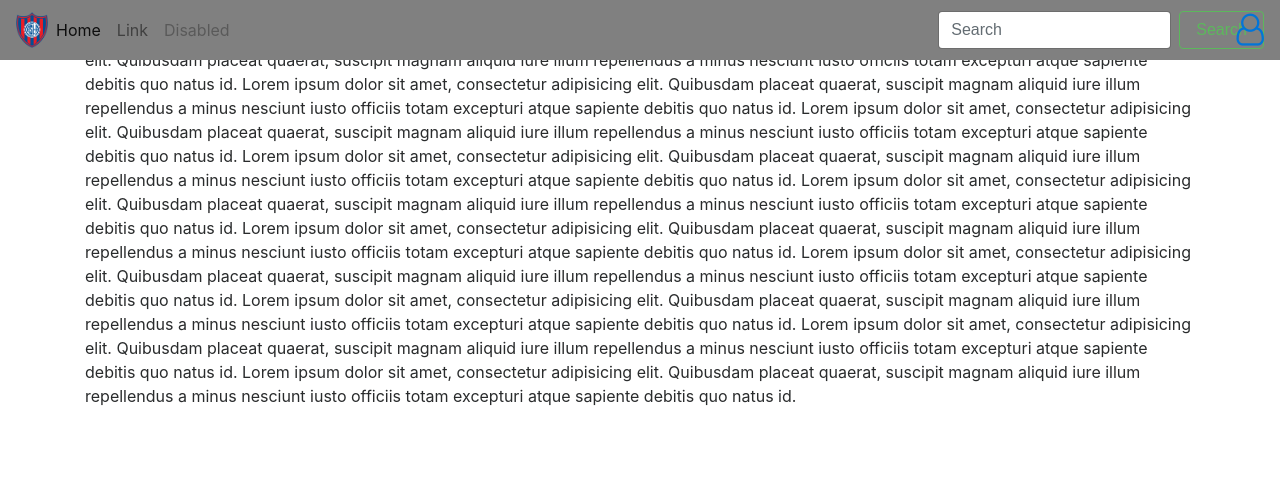
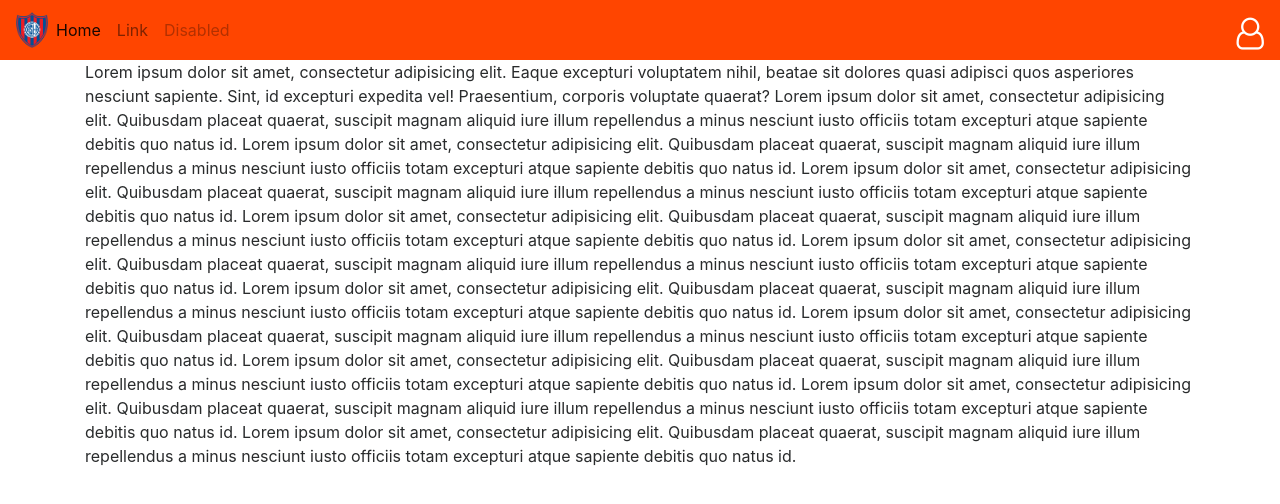
Before and after one commit to RobertoMoriyon/Navbar, a plain HTML site: page index.html in a window 1280 px wide. Drawn offline with nearby package versions, Linux system fonts and the light colour scheme; a script that the page names is missing.

Commit message:
Nav Updates

```diff
--- a/css/styles.css
+++ b/css/styles.css
@@ -1,5 +1,5 @@
 .navbar {
-    background-color: gray;
+    background-color: orangered;
 }
 
 .navbar-brand img{
@@ -14,3 +14,12 @@
 .navbar a{
     margin: auto;
 }
+
+.fixed-top{
+    position: inherit;
+}
+
+.login i{
+    color: white;
+    margin-top: 8px;
+}
--- a/index.html
+++ b/index.html
@@ -19,17 +19,18 @@
 
 
     <nav class="navbar fixed-top navbar-toggleable-md navbar-light bg-faded">
-        <a class="navbar-toggler-right" href="#">
-            <i class="fa fa-user-o fa-2x" aria-hidden="true"></i>
-        </a>
+
+        <button class="navbar-toggler navbar-toggler-left" type="button" data-toggle="collapse" data-target="#navbarSupportedContent" aria-controls="navbarSupportedContent" aria-expanded="false" aria-label="Toggle navigation">
+            <span class="navbar-toggler-icon"></span>
+        </button>
 
         <a class="navbar-brand" href="#">
             <img src="images/escudo1.png" alt="">
         </a>
 
-        <button class="navbar-toggler navbar-toggler-left" type="button" data-toggle="collapse" data-target="#navbarSupportedContent" aria-controls="navbarSupportedContent" aria-expanded="false" aria-label="Toggle navigation">
-            <span class="navbar-toggler-icon"></span>
-        </button>
+        <a class="navbar-toggler-right login" href="#">
+            <i class="fa fa-user-o fa-2x" aria-hidden="true"></i>
+        </a>
 
         <div class="collapse navbar-collapse" id="navbarSupportedContent">
             <ul class="navbar-nav mr-auto">
@@ -43,10 +44,6 @@
                     <a class="nav-link disabled" href="#">Disabled</a>
                 </li>
             </ul>
-            <form class="form-inline my-2 my-lg-0">
-                <input class="form-control mr-sm-2" type="text" placeholder="Search">
-                <button class="btn btn-outline-success my-2 my-sm-0" type="submit">Search</button>
-            </form>
         </div>
     </nav>
 
```
Also changed, not shown: images/futbol.jpg (added).
